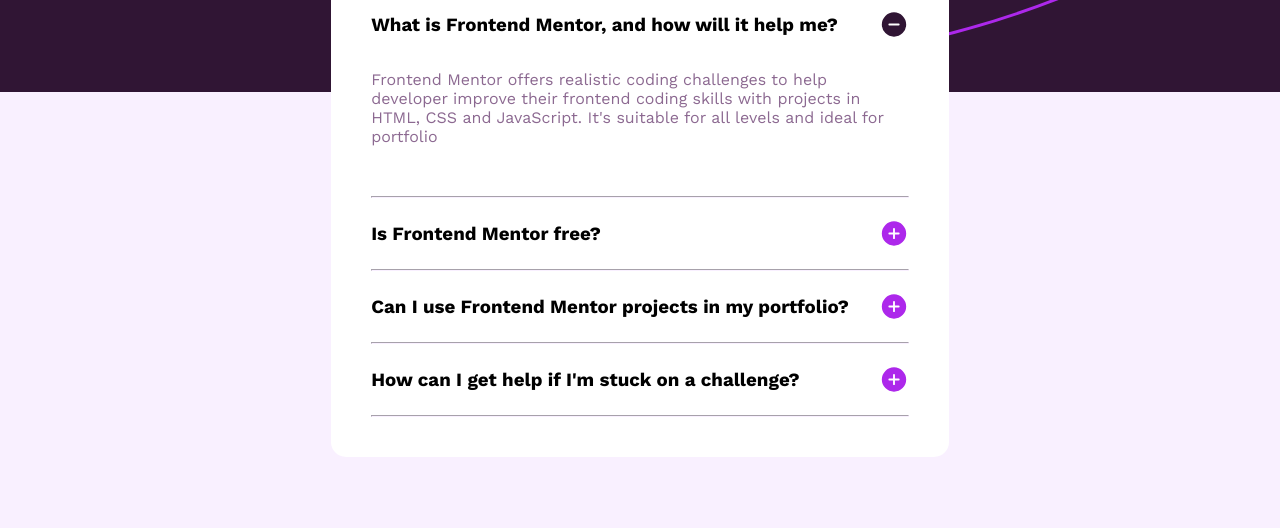
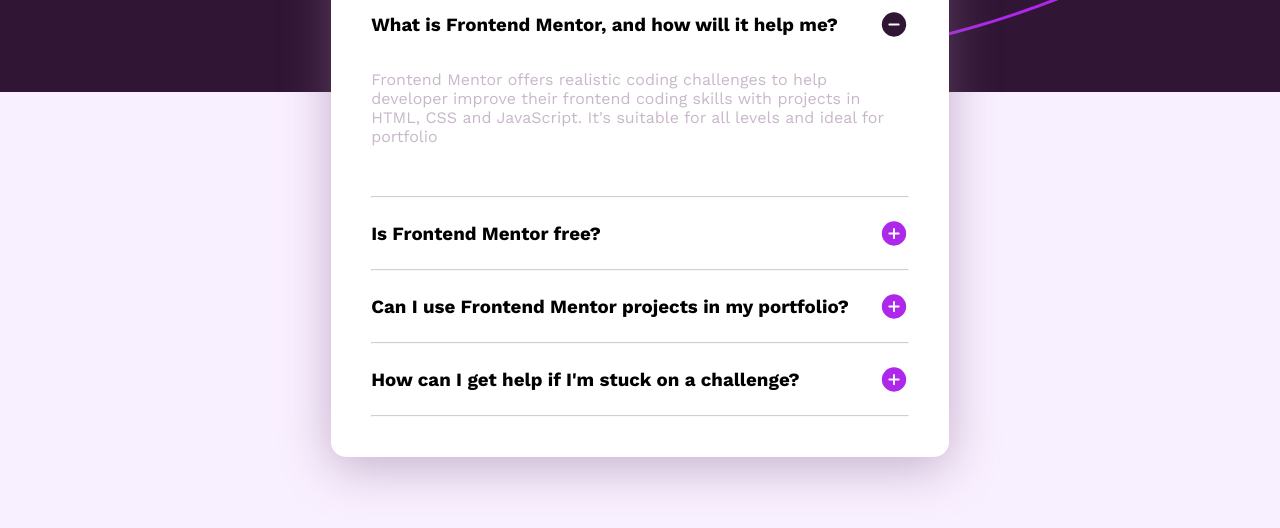
Before and after one commit to scriptthon/femc-faqaccordion, a website built with Vite: page index.html in a window 1280 px wide. Shown: the part 228-756 px from the top of the page. Built offline with nearby package versions, Linux system fonts and the light colour scheme.

Commit message:
Added shadow to card element

```diff
--- a/src/sass/blocks/_card.scss
+++ b/src/sass/blocks/_card.scss
@@ -1,16 +1,17 @@
-
 ul {
   list-style: none;
 }
 
 hr {
   border-color: var(--Light-pink);
+  opacity: .5;
 }
 
 .card {
   background-color: var(--White);
   padding: 40px;
   border-radius: 15px;
+  box-shadow: 0px 10px 50px var(--Grayish-purple);
 
 
   &__title {
--- a/src/sass/main.scss
+++ b/src/sass/main.scss
@@ -5,7 +5,7 @@
 :root {
   --White: hsl(0, 0%, 100%);
   --Light-pink: hsl(275, 100%, 97%);
-  --Grayish-purple: hsl(292, 16%, 49%);
+  --Grayish-purple: hsla(293, 16%, 49%, 0.48);
   --Dark-purple: hsl(292, 42%, 14%);
 }
 
```
